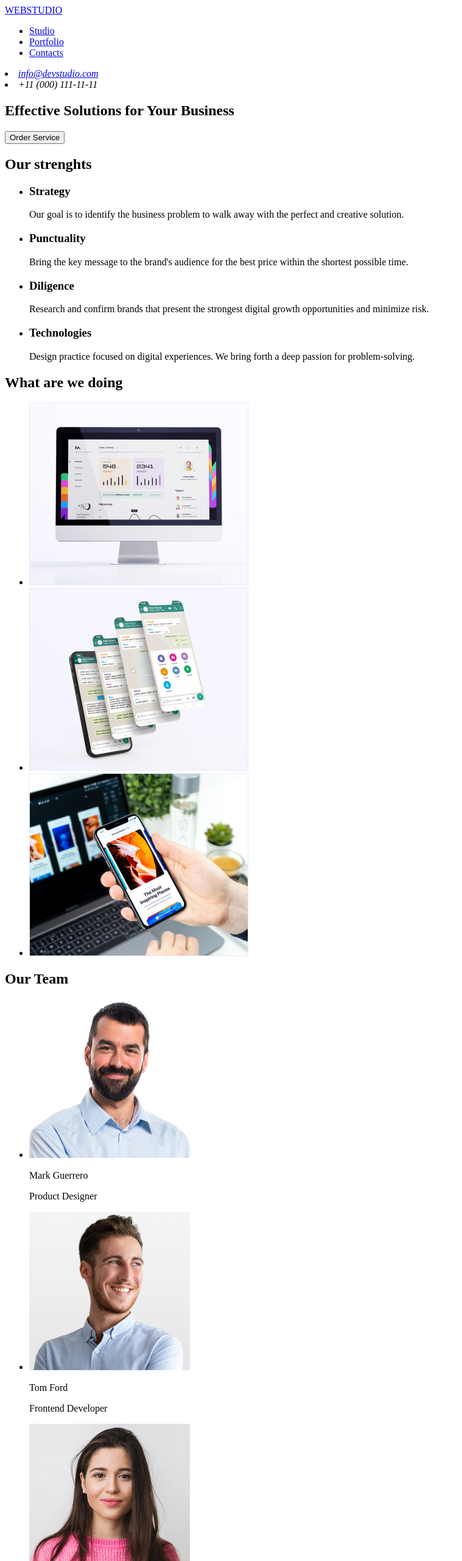
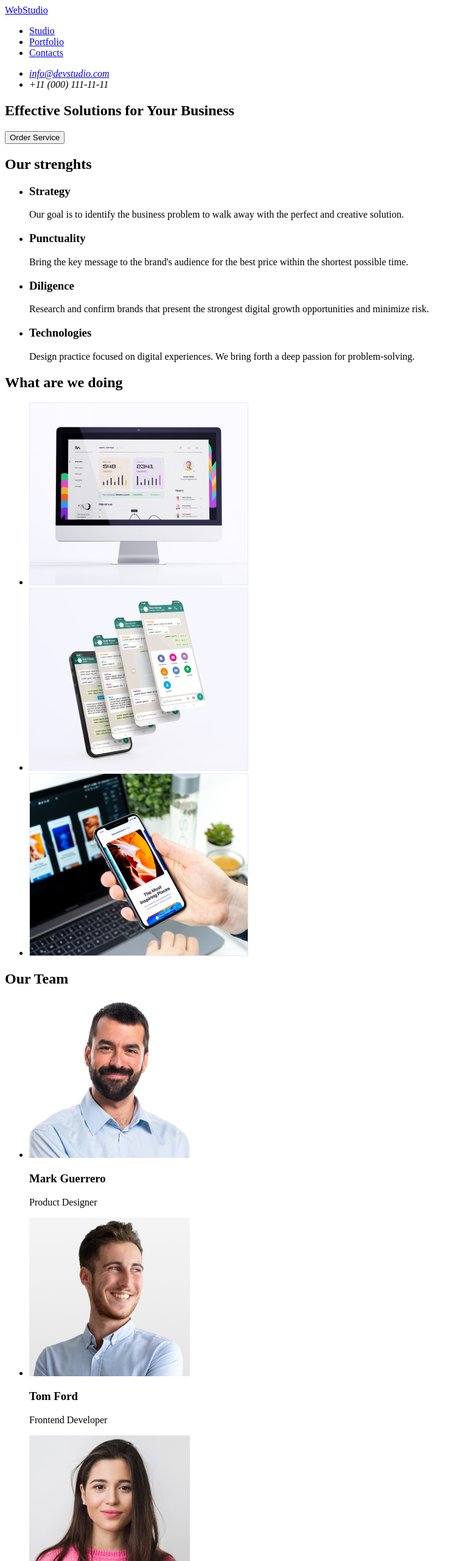
Before and after one commit to B0N1K93/goit-markup-hw-01, a plain HTML site: page index.html in a window 1280 px wide. Shown: the top 2560 px of the page at 61% size, without its empty margins (0-759 px from the left). Drawn offline with Linux system fonts and the light colour scheme.

Commit message:
homework correction

```diff
--- a/index.html
+++ b/index.html
@@ -18,7 +18,7 @@
   <body>
     <header>
       <nav>
-        <a href="/">WEBSTUDIO</a>
+        <a href="/">WebStudio</a>
 
         <ul>
           <li><a href="#">Studio</a></li>
@@ -28,10 +28,11 @@
       </nav>
 
       <address>
-        <li><a href="mailto:info@devstudio.com">info@devstudio.com</a></li>
-        <li><a href="tel:+110001111111"></a>+11 (000) 111-11-11</li>
+        <ul>
+          <li><a href="mailto:info@devstudio.com">info@devstudio.com</a></li>
+          <li><a href="tel:+110001111111"></a>+11 (000) 111-11-11</li>
+        </ul>
       </address>
-
     </header>
 
     <main>
@@ -81,8 +82,12 @@
 
         <ul>
           <li><img src="./images/doing1.jpg" alt="Analitics" width="360" /></li>
-          <li><img src="./images/doing2.jpg" alt="Design chats" width="360" /></li>
-          <li><img src="./images/doing3.jpg" alt="Mobile apps" width="360" /></li>
+          <li>
+            <img src="./images/doing2.jpg" alt="Design chats" width="360" />
+          </li>
+          <li>
+            <img src="./images/doing3.jpg" alt="Mobile apps" width="360" />
+          </li>
         </ul>
       </section>
 
@@ -92,22 +97,22 @@
         <ul>
           <li>
             <img src="./images/mark.jpg" alt="Mark Guerrero" width="264" />
-            <p>Mark Guerrero</p>
+            <h3>Mark Guerrero</h3>
             <p>Product Designer</p>
           </li>
           <li>
             <img src="./images/tom.jpg" alt="Tom Ford" width="264" />
-            <p>Tom Ford</p>
+            <h3>Tom Ford</h3>
             <p>Frontend Developer</p>
           </li>
           <li>
             <img src="./images/camila.jpg" alt="Camila Garcia" width="264" />
-            <p>Camila Garcia</p>
+            <h3>Camila Garcia</h3>
             <p>Marketing</p>
           </li>
           <li>
             <img src="./images/daniel.jpg" alt="Daniel Wilson" width="264" />
-            <p>Daniel Wilson</p>
+            <h3>Daniel Wilson</h3>
             <p>UI Designer</p>
           </li>
         </ul>
@@ -115,7 +120,7 @@
     </main>
 
     <footer>
-      <a href="/">WEBSTUDIO</a>
+      <a href="/">WebStudio</a>
       <p>
         Increase the flow of customers and sales for your business with digital
         marketing & growth solutions.
```
